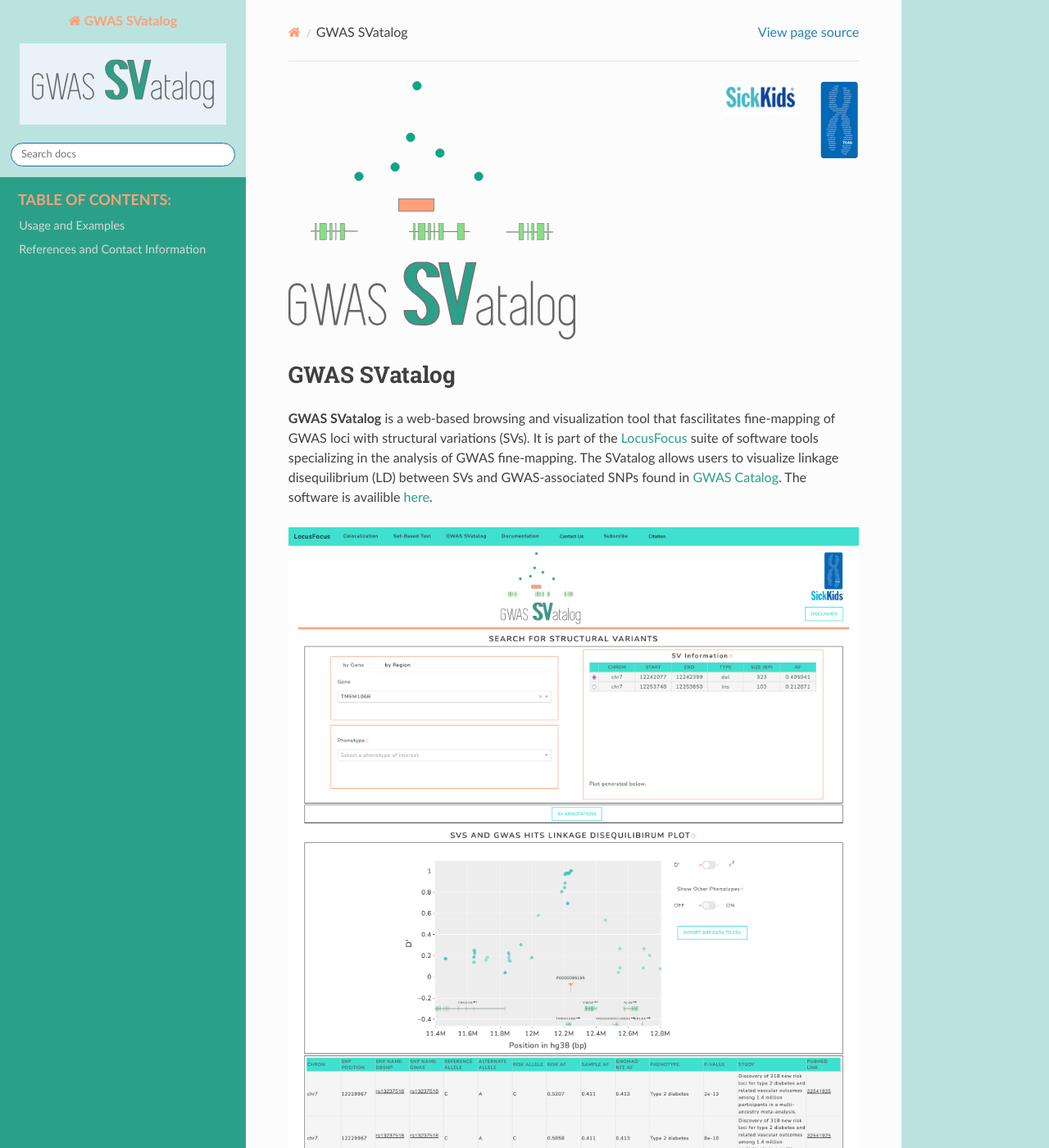
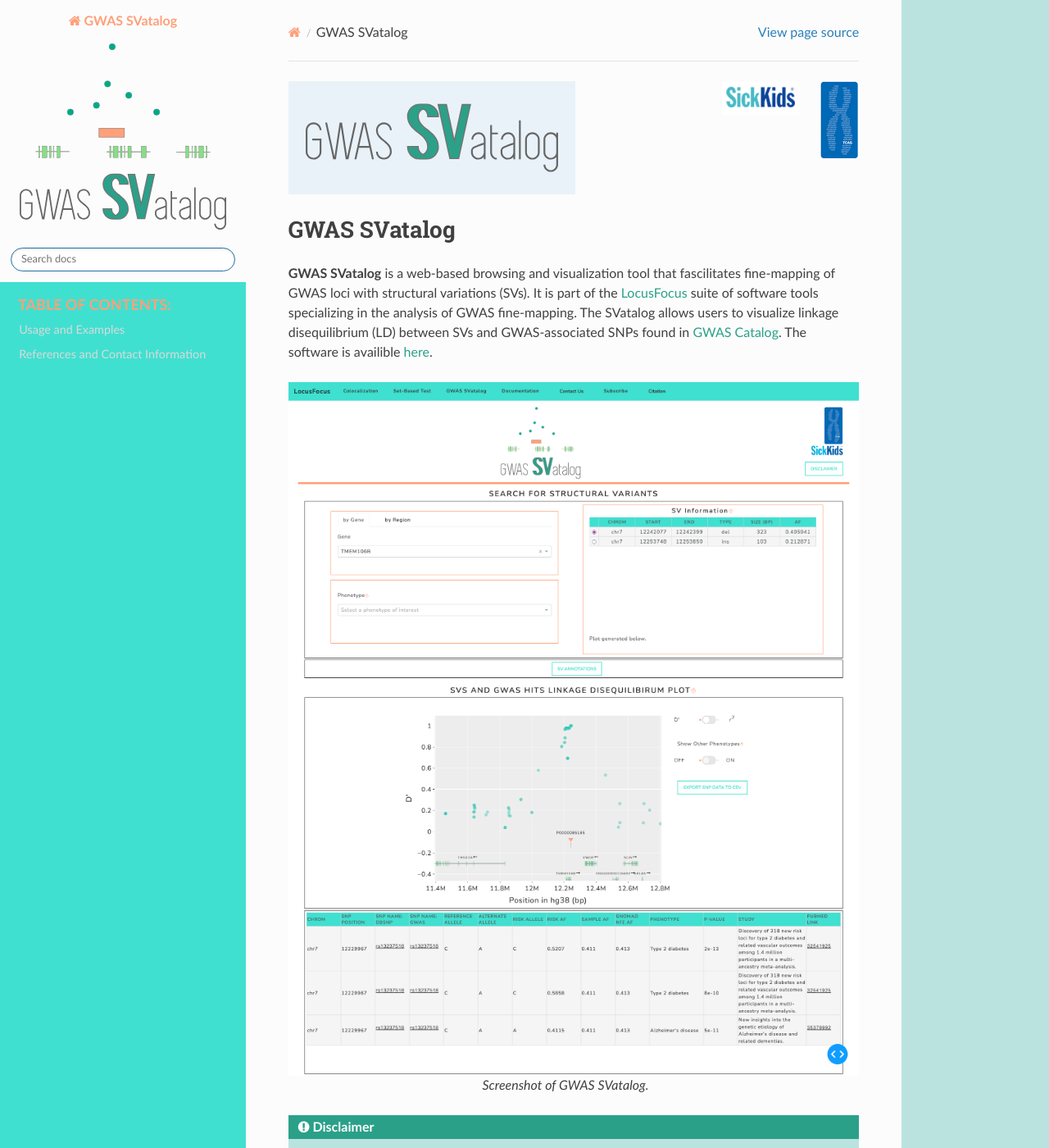
Before and after one commit to shalvichirmade/gwas-svatalog-docs, a Sphinx documentation site: the page built from source/index.rst, in a window 1280 px wide and 1400 px high. Shown: the whole window at 82% size. Built offline with Sphinx 7.4.7 and the Read the Docs theme 2.0.0, drawn with Linux system fonts in a browser that asks for light colours.

Commit message:
change colors and logo positions

```diff
--- a/source/_static/svatalog.css
+++ b/source/_static/svatalog.css
@@ -6,11 +6,12 @@
     --lighter-turquoise: #deedec;
     --turquoise: turquoise;
     --font-color: #384034;
+    --white-like: #fcfcfc;
 }
 
 /* Override main theme color */
 .wy-side-nav-search {
-    background-color: var(--light-turquoise) !important;
+    background-color: var(--white-like) !important;
 }
 
 .version {
@@ -28,7 +29,7 @@
     font-size: large;
 }
 .wy-nav-side{
-    background: var(--dark-teal) !important;
+    background: var(--turquoise) !important;
 }
 .wy-nav-content-wrap{
     background: var(--light-turquoise) !important;
@@ -36,7 +37,7 @@
 
 /* Override Note/Warning color */
 .admonition-title{
-    background: var(--turquoise) !important;
+    background: var(--dark-teal) !important;
     color: white !important;
 }
 .admonition{
--- a/source/conf.py
+++ b/source/conf.py
@@ -46,7 +46,7 @@
 #
 html_theme = 'sphinx_rtd_theme'
 html_favicon = 'favicon.ico'
-html_logo = 'gwas-svatalog-logo.svg'
+html_logo = 'gwas-svatalog-name.svg'
 
 # Add any paths that contain custom static files (such as style sheets) here,
 # relative to this directory. They are copied after the builtin static files,
--- a/source/index.rst
+++ b/source/index.rst
@@ -15,7 +15,7 @@
    :align: right
    :alt: sklogo
 
-.. figure:: gwas-svatalog-name.svg
+.. figure:: gwas-svatalog-logo.svg
    :target: index.html
    :width: 350px
    :alt: logo
```
